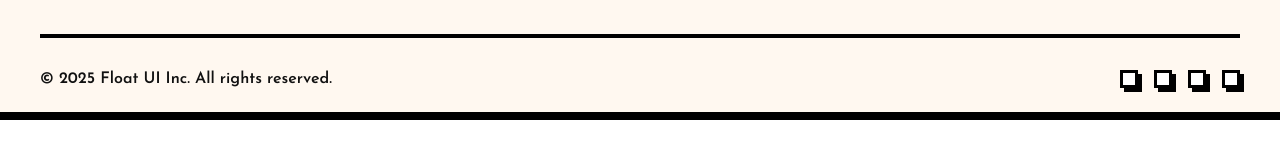
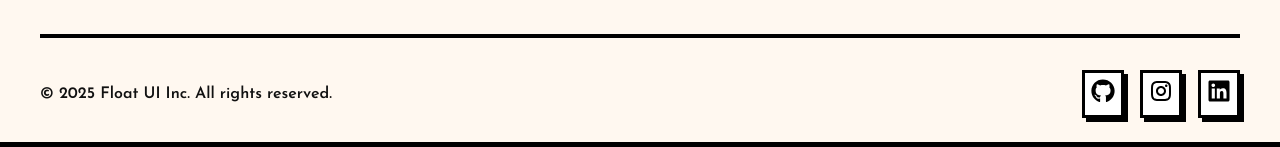
Before and after one commit to lalkazaurus/educational-platform, a React (Vite) app in the folder client/: page /contact in a window 1280 px wide. Shown: the part 1227-1374 px from the top of the page. Before the commit the page ends 1347 px from the top, so only its background shows below. Built offline with nearby package versions, Linux system fonts and the light colour scheme; a web font is replaced by a local one.

Commit message:
Footer icons were updated

```diff
--- a/client/package.json
+++ b/client/package.json
@@ -28,6 +28,7 @@
     "react-hook-form": "^7.63.0",
     "react-hot-toast": "^2.6.0",
     "react-i18next": "^15.7.3",
+    "react-icons": "^5.5.0",
     "react-leaflet": "^5.0.0",
     "react-router-dom": "^7.9.1",
     "react-spinners": "^0.17.0"
--- a/client/src/layouts/Footer/Footer.tsx
+++ b/client/src/layouts/Footer/Footer.tsx
@@ -1,4 +1,6 @@
 import styles from "./Footer.module.css";
+import { FaGithub, FaLinkedin, FaTelegram } from "react-icons/fa";
+import { RiInstagramLine } from "react-icons/ri";
 
 export default function Footer() {
   const footerNavs = [
@@ -79,17 +81,14 @@ export default function Footer() {
         <div className={styles.bottom}>
           <p>© 2025 Float UI Inc. All rights reserved.</p>
           <div className={styles.socials}>
-            <a href="#">
-              <i className="fab fa-facebook-f"></i>
+            <a href="https://github.com/lalkazaurus">
+              <FaGithub/>
             </a>
-            <a href="#">
-              <i className="fab fa-twitter"></i>
+            <a href="https://www.instagram.com/lalkazauruss/">
+              <RiInstagramLine/>
             </a>
-            <a href="#">
-              <i className="fab fa-github"></i>
-            </a>
-            <a href="#">
-              <i className="fab fa-instagram"></i>
+            <a href="https://www.linkedin.com/in/yehor-zarembytskyi-85419b2bb/">
+              <FaLinkedin/>
             </a>
           </div>
         </div>
--- a/client/src/locales/en/translation.json
+++ b/client/src/locales/en/translation.json
@@ -8,5 +8,6 @@
   "here": "We are here!",
   "email_contact": "Email",
   "address": "Address",
-  "telegram": "Telegram"
+  "telegram": "Telegram",
+  "hours": "Working hours"
 }
```
Also changed, not shown: 1 other file (tests, documents, lock files or other folders).
